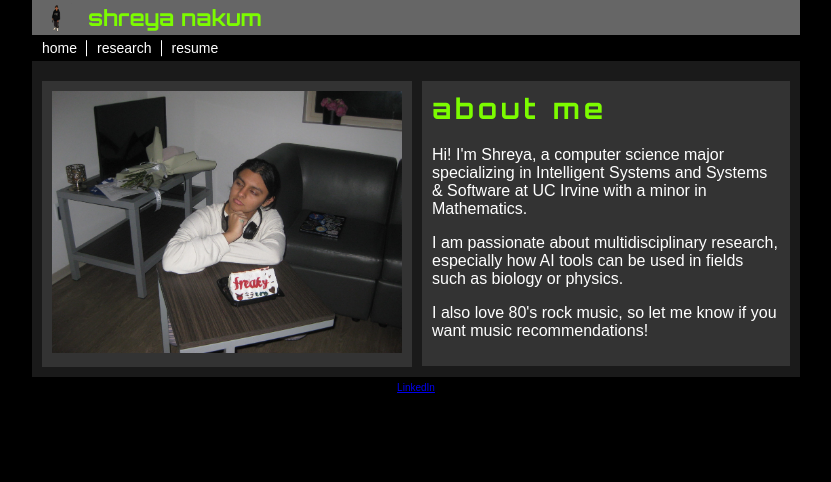
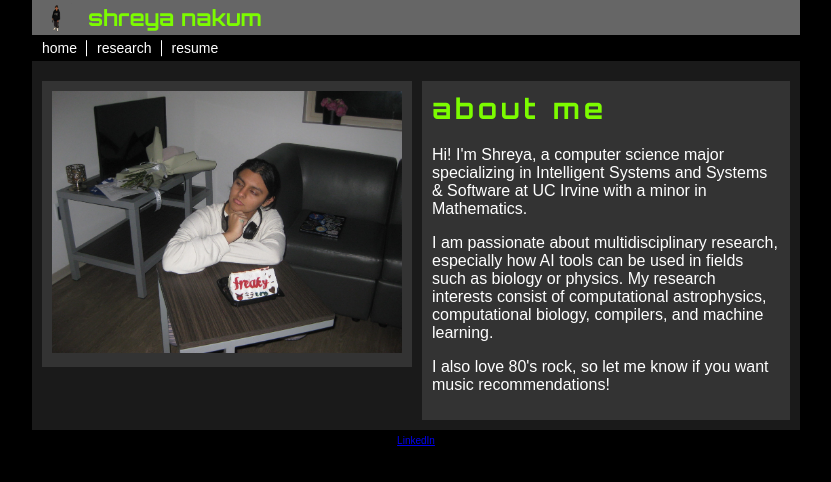
Before and after one commit to sn82978/sn82978.github.io, a React (Vite) app in the folder personal-site/: page / in a window 1280 px wide. Shown: the top 482 px of the page, without its empty margins (224-1055 px from the left). Built offline with nearby package versions, Linux system fonts and the light colour scheme.

Commit message:
small change to paragraph

```diff
--- a/personal-site/src/components/MainContent.jsx
+++ b/personal-site/src/components/MainContent.jsx
@@ -13,7 +13,7 @@ function MainContent() {
       } else {
         clearInterval(timer);
       }
-    }, 100); // Adjust typing speed here
+    }, 100);
 
     return () => clearInterval(timer);
   }, []);
@@ -29,8 +29,10 @@ function MainContent() {
         <section className="quick-links">
           <h1 className="typewriter">{text}</h1>
           <p>Hi! I'm Shreya, a computer science major specializing in Intelligent Systems and Systems & Software at UC Irvine with a minor in Mathematics.</p>
-          <p>I am passionate about multidisciplinary research, especially how AI tools can be used in fields such as biology or physics.</p>
-          <p>I also love 80's rock music, so let me know if you want music recommendations!</p>
+          <p>I am passionate about multidisciplinary research, especially how AI tools can be used in fields such as biology or physics.
+            My research interests consist of computational astrophysics, computational biology, compilers, and machine learning.
+          </p>
+          <p>I also love 80's rock, so let me know if you want music recommendations!</p>
         </section>
       </div>
     </main>
```
